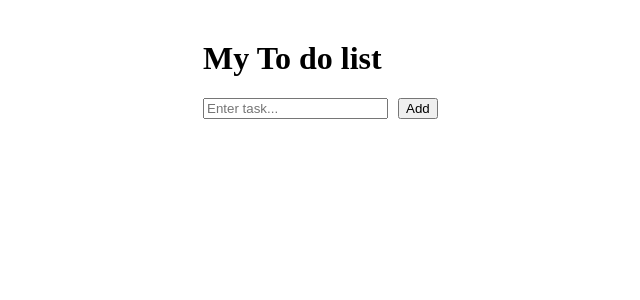
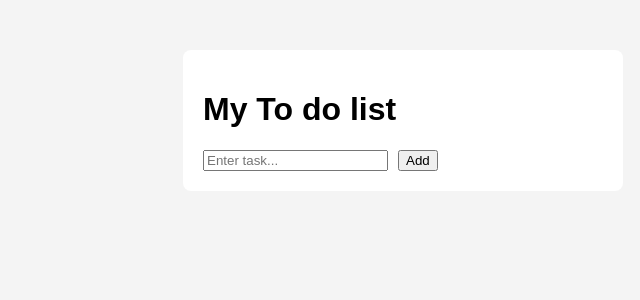
Before and after one commit to DevnishMishra/react-todo-list, a React (Vite) app: page / in a window 1280 px wide. Shown: the top 300 px of the page, without its empty margins (237-877 px from the left). Built offline with nearby package versions, Linux system fonts and the light colour scheme.

Commit message:
Added styling improvements and project README

```diff
--- a/src/index.css
+++ b/src/index.css
@@ -17,3 +17,15 @@
   text-decoration: line-through;
   color: gray;
 }
+body {
+  font-family: Arial;
+  background-color: #f4f4f4;
+}
+
+.container {
+  width: 400px;
+  margin: 50px auto;
+  background: white;
+  padding: 20px;
+  border-radius: 8px;
+}
```
Also changed, not shown: 1 other file (tests, documents, lock files or other folders).
